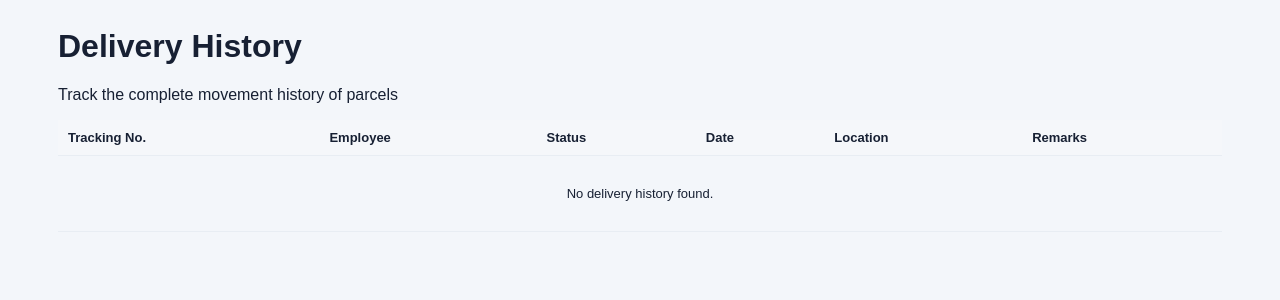
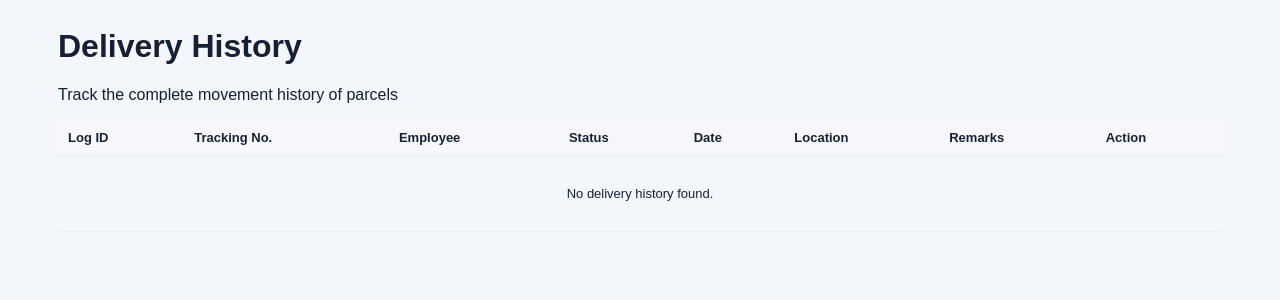
Before and after one commit to tharunrajkperiye-a11y/courier-delivery-management-system, a Flask app: page /logs in a window 1280 px wide. Shown: the part 63-363 px from the top of the page. Run offline with Flask 3, Linux system fonts and the light colour scheme; the visitor is signed in with stand-in values (Sample User, id 1); data that the repository does not hold is empty; parts of the project's set-up code (start-up, migrations or seed data) failed here and were passed over.

Commit message:
Enhance delivery logs page with delete action

```diff
--- a/templates/logs.html
+++ b/templates/logs.html
@@ -6,6 +6,7 @@ Delivery Logs - CourierFlow
 
 
 {% block content %}
+<style>.btn-danger{background:#b42318!important;color:#fff!important;border:0;padding:7px 12px;border-radius:6px;cursor:pointer}</style>
 
 <div class="page-header">
 
@@ -26,6 +27,7 @@ Delivery Logs - CourierFlow
 
             <tr>
 
+                <th>Log ID</th>
                 <th>Tracking No.</th>
 
                 <th>Employee</th>
@@ -37,6 +39,7 @@ Delivery Logs - CourierFlow
                 <th>Location</th>
 
                 <th>Remarks</th>
+                <th>Action</th>
 
             </tr>
 
@@ -48,6 +51,8 @@ Delivery Logs - CourierFlow
         {% for log in logs %}
 
             <tr>
+
+                <td>{{ log.log_id }}</td>
 
                 <td>
                     <strong>
@@ -101,13 +106,20 @@ Delivery Logs - CourierFlow
                     {{ log.remarks or "-" }}
                 </td>
 
+                <td>
+                    <form method="post" action="{{ url_for('delete_log', record_id=log.log_id) }}"
+                          onsubmit="return confirm('Delete this delivery log?');">
+                        <button class="btn btn-danger" type="submit">Delete</button>
+                    </form>
+                </td>
+
             </tr>
 
         {% else %}
 
             <tr>
 
-                <td colspan="6"
+                <td colspan="8"
                     style="text-align:center;padding:30px;">
 
                     No delivery history found.
```
